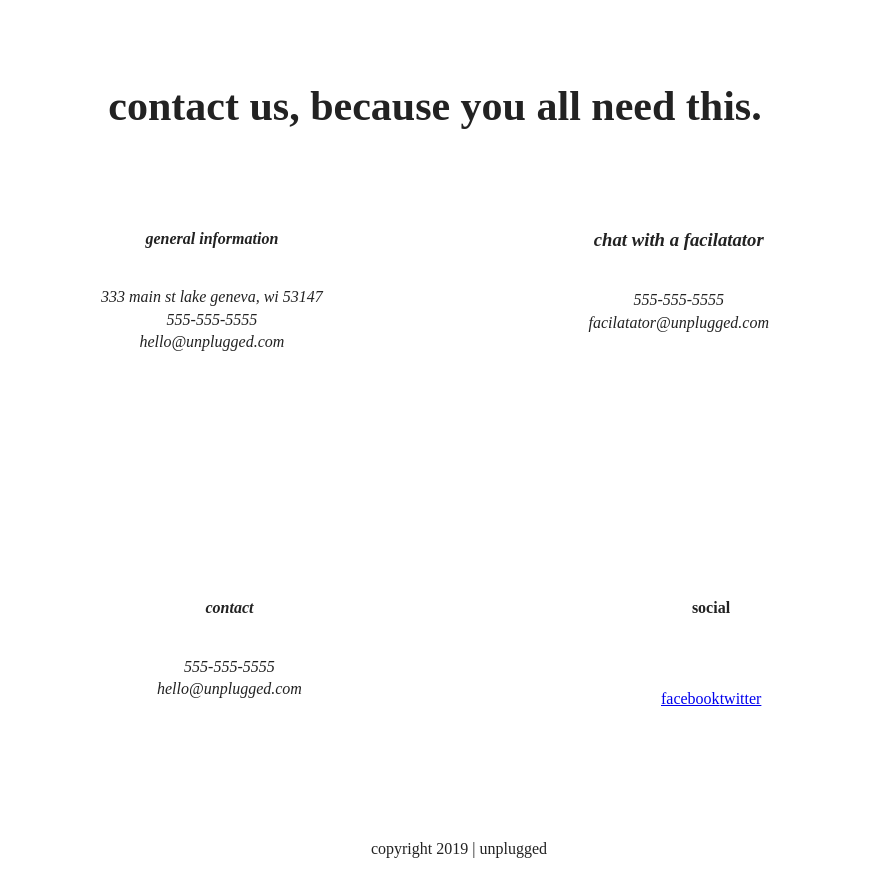
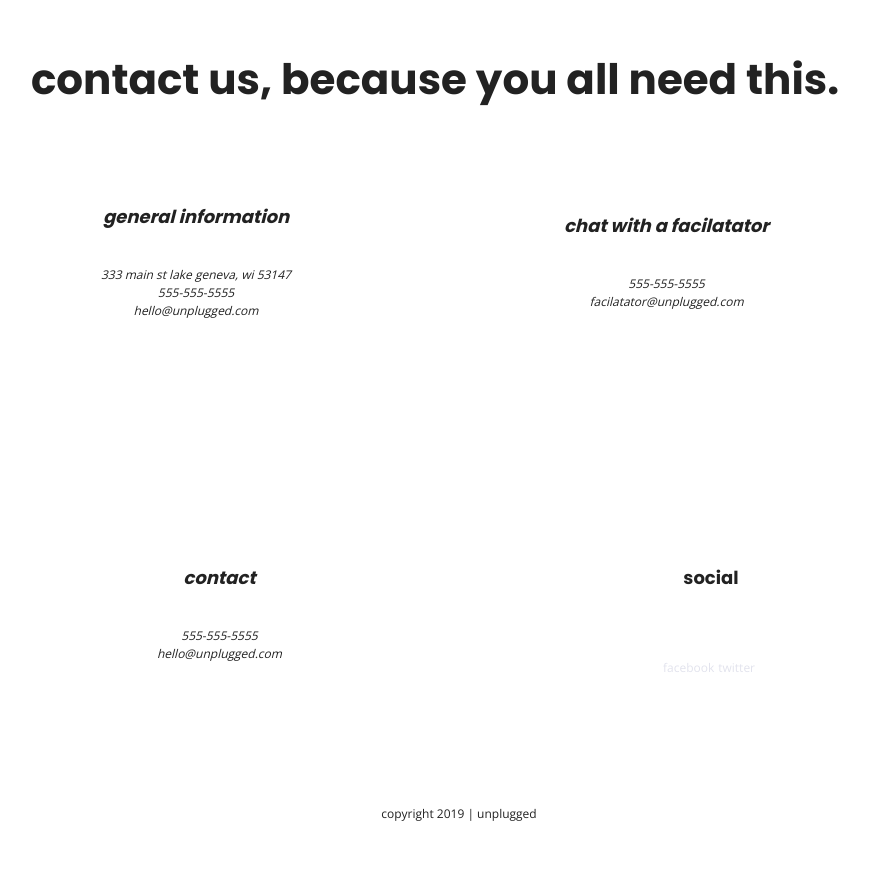
Before and after one commit to reggiekcollins/unplugged, a plain HTML site: page about/index.html in a window 1280 px wide. Shown: the part 726-1610 px from the top of the page, without its empty margins (205-1074 px from the left). After the commit the page ends 1585 px from the top, so only its background shows below. Drawn offline with nearby package versions, Linux system fonts and the light colour scheme.

Commit message:
updated text styles

```diff
--- a/about/index.html
+++ b/about/index.html
@@ -13,6 +13,9 @@
 
   <link rel="stylesheet" href="../css/normalize.css">
   <link rel="stylesheet" href="../css/main.css">
+
+  <!--   google web fonts   -->
+  <link href="https://fonts.googleapis.com/css?family=Open+Sans:400,700|Poppins:500,700" rel="stylesheet">
 
   <meta name="theme-color" content="#fafafa">
 </head>
--- a/css/main.css
+++ b/css/main.css
@@ -194,6 +194,7 @@
    ========================================================================== */
 
 @media print {
+
   *,
   *:before,
   *:after {
@@ -211,11 +212,11 @@
   }
 
   a[href]:after {
-    content: " (" attr(href) ")";
+    content: " ("attr(href) ")";
   }
 
   abbr[title]:after {
-    content: " (" attr(title) ")";
+    content: " ("attr(title) ")";
   }
 
   /*
@@ -270,6 +271,58 @@
   margin: 0;
   padding: 0;
   box-sizing: border-box;
+}
+
+/* General Styles */
+
+html {
+  font-size: 16px;
+  line-height: 1.5;
+}
+
+body {
+  font-family: 'Open Sans', sans-serif;
+  font-size: 1rem;
+  text-align: left;
+}
+
+ul,
+ol {
+  list-style-type: none;
+}
+
+a {
+  color: #e2e3ed;
+  text-decoration: none;
+}
+
+h2 {
+  font-family: 'Poppins', sans-serif;
+  font-size: 1.8rem;
+}
+
+h3,
+h4 {
+  font-family: 'Poppins', sans-serif;
+  font-size: 1.125rem;
+  margin: 20px 0;
+}
+
+p {
+  font-size: .75rem;
+}
+
+img {}
+
+figure {}
+
+address {
+  font-family: 'Open Sans', sans-serif;
+}
+
+.content-wrapper {
+  width: 90%;
+  margin: 50px 0;
 }
 
 header,
@@ -330,13 +383,11 @@
   flex-flow: row wrap;
 }
 
-.content-wrapper {
-}
+.content-wrapper {}
 
 /********  aside section  *******/
 
-.content-wrapper {
-}
+.content-wrapper {}
 
 aside {
   display: flex;
@@ -357,11 +408,9 @@
   padding: 40px 0 20px 0;
 }
 
-.form-description {
-}
+.form-description {}
 
-.form {
-}
+.form {}
 
 input {
   display: block;
@@ -396,14 +445,11 @@
   text-align: center;
 }
 
-.features-items {
-}
+.features-items {}
 
-.fontawesome-icon {
-}
+.fontawesome-icon {}
 
-.features-item-description {
-}
+.features-item-description {}
 
 /********* about *********/
 .mission,
@@ -439,8 +485,7 @@
   padding-bottom: 40px;
 }
 
-.reviews-content h2 {
-}
+.reviews-content h2 {}
 
 /*   footer section */
 
@@ -798,6 +843,7 @@
     padding-bottom: 1rem;
   }
 }
+
 /* ==========================================================================
    FAQ Page
    ========================================================================== */
```
Also changed, not shown: faq/index.html (+3 -0 lines), homepage/index.html (+2 -0 lines), index.html (+2 -1 lines).
